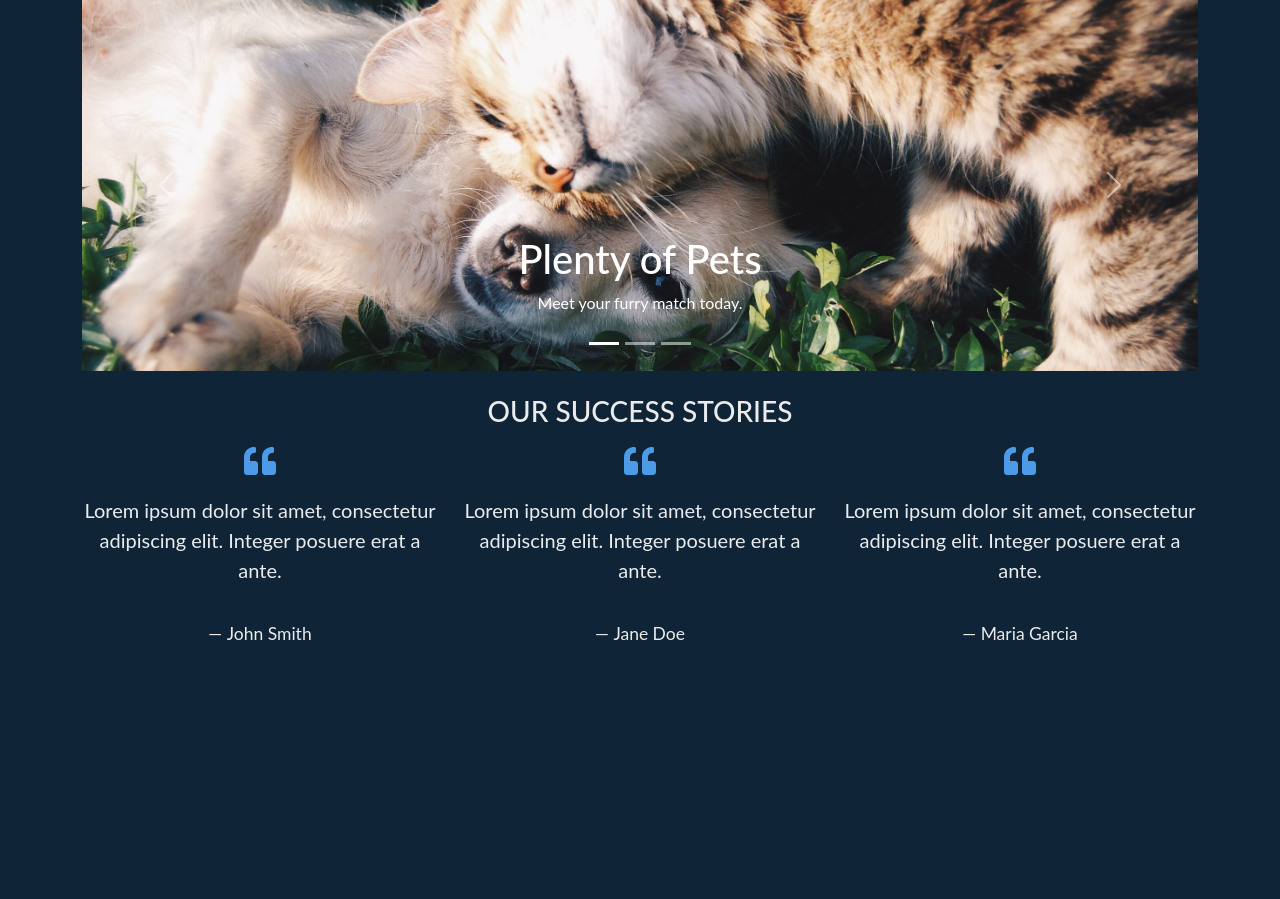
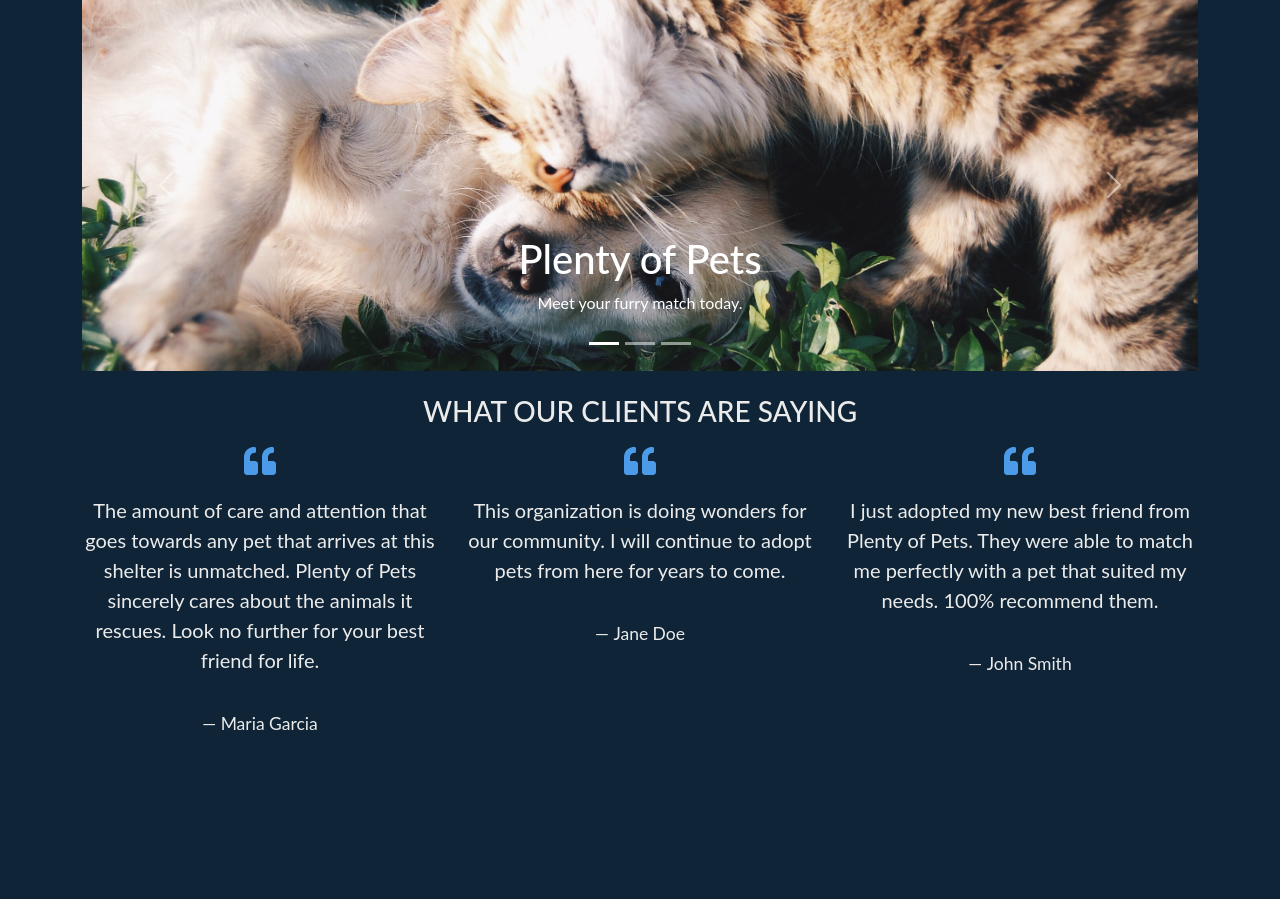
Before and after one commit to AllenChenRR/cs467-capstone, a Flask app: page / in a window 1280 px wide. Shown: the part 57-956 px from the top of the page. Before the commit the page ends 697 px from the top, so only its background shows below. Run offline with Flask 2, Linux system fonts and the light colour scheme; some libraries are stand-ins or nearby versions.

Commit message:
Update home.html
- Added real quotes to landing page

```diff
--- a/templates/home.html
+++ b/templates/home.html
@@ -9,25 +9,17 @@
         </div>
         <div class="carousel-inner">
             <div class="carousel-item active">
-                <img src="{{ url_for('static', filename='images/cat-dog.png') }}" class="d-block w-100" alt="...">
+                <img src="{{ url_for('static', filename='images/cat-dog.png') }}" class="d-block w-100" alt="A picture of a cat and dog.">
                 <div class="carousel-caption d-none d-md-block">
                     <h1>Plenty of Pets</h1>
                     <p>Meet your furry match today.</p>
                 </div>
             </div>
             <div class="carousel-item">
-                <img src="{{ url_for('static', filename='images/puppy-image.png') }}" class="d-block w-100" alt="...">
-                <div class="carousel-caption d-none d-md-block">
-                    <h5>Second slide label</h5>
-                    <p>Some representative placeholder content for the second slide.</p>
-                </div>
+                <img src="{{ url_for('static', filename='images/puppy-image.png') }}" class="d-block w-100" alt="A picture of a dog.">
             </div>
             <div class="carousel-item">
-                <img src="{{ url_for('static', filename='images/cat-image.png') }}" class="d-block w-100" alt="...">
-                <div class="carousel-caption d-none d-md-block">
-                    <h5>Third slide label</h5>
-                    <p>Some representative placeholder content for the third slide.</p>
-                </div>
+                <img src="{{ url_for('static', filename='images/cat-image.png') }}" class="d-block w-100" alt="A picture of a cat.">
             </div>
         </div>
         <button class="carousel-control-prev" type="button" data-bs-target="#carouselExampleCaptions" data-bs-slide="prev">
@@ -43,27 +35,28 @@
 
 
 <div class="container text-center mt-4">
-    <h3>OUR SUCCESS STORIES</h3>
+    <h3>WHAT OUR CLIENTS ARE SAYING</h3>
     <div class="row">
         <div class="col-md-4 my-2">
             <i class="fas fa-quote-left fa-2x text-primary mb-3"></i>
             <blockquote class="blockquote">
-                <p>Lorem ipsum dolor sit amet, consectetur adipiscing elit. Integer posuere erat a ante.</p>
-                <footer class="blockquote-footer">John Smith</footer>
+                <p>The amount of care and attention that goes towards any pet that arrives at this shelter is unmatched. Plenty of Pets sincerely cares about the animals it rescues. Look no further for your best friend for life.
+                </p>
+                <footer class="blockquote-footer">Maria Garcia</footer>
             </blockquote>
         </div>
         <div class="col-md-4 my-2">
             <i class="fas fa-quote-left fa-2x text-primary mb-3"></i>
             <blockquote class="blockquote">
-                <p>Lorem ipsum dolor sit amet, consectetur adipiscing elit. Integer posuere erat a ante.</p>
+                <p>This organization is doing wonders for our community. I will continue to adopt pets from here for years to come.</p>
                 <footer class="blockquote-footer">Jane Doe</footer>
             </blockquote>
         </div>
         <div class="col-md-4 my-2">
             <i class="fas fa-quote-left fa-2x text-primary mb-3"></i>
             <blockquote class="blockquote">
-                <p>Lorem ipsum dolor sit amet, consectetur adipiscing elit. Integer posuere erat a ante.</p>
-                <footer class="blockquote-footer">Maria Garcia</footer>
+                <p>I just adopted my new best friend from Plenty of Pets. They were able to match me perfectly with a pet that suited my needs. 100% recommend them.</p>
+                <footer class="blockquote-footer">John Smith</footer>
             </blockquote>
         </div>
     </div>
```
